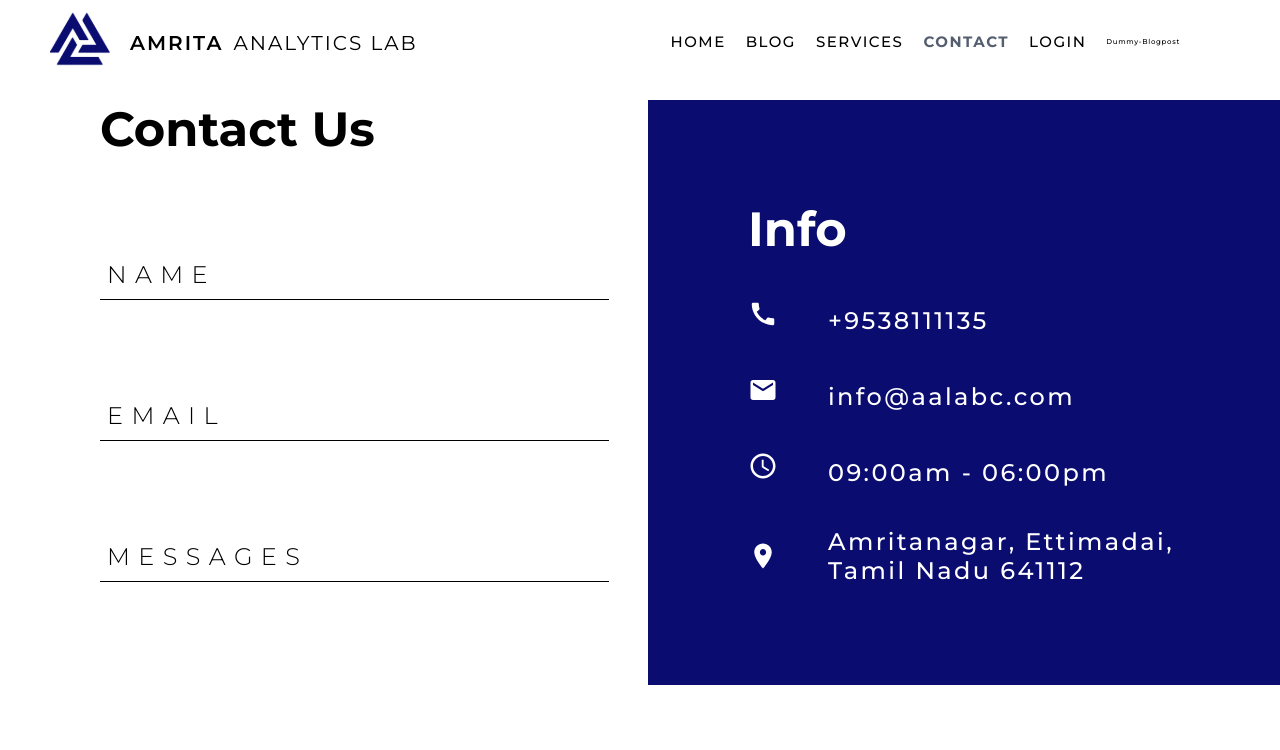
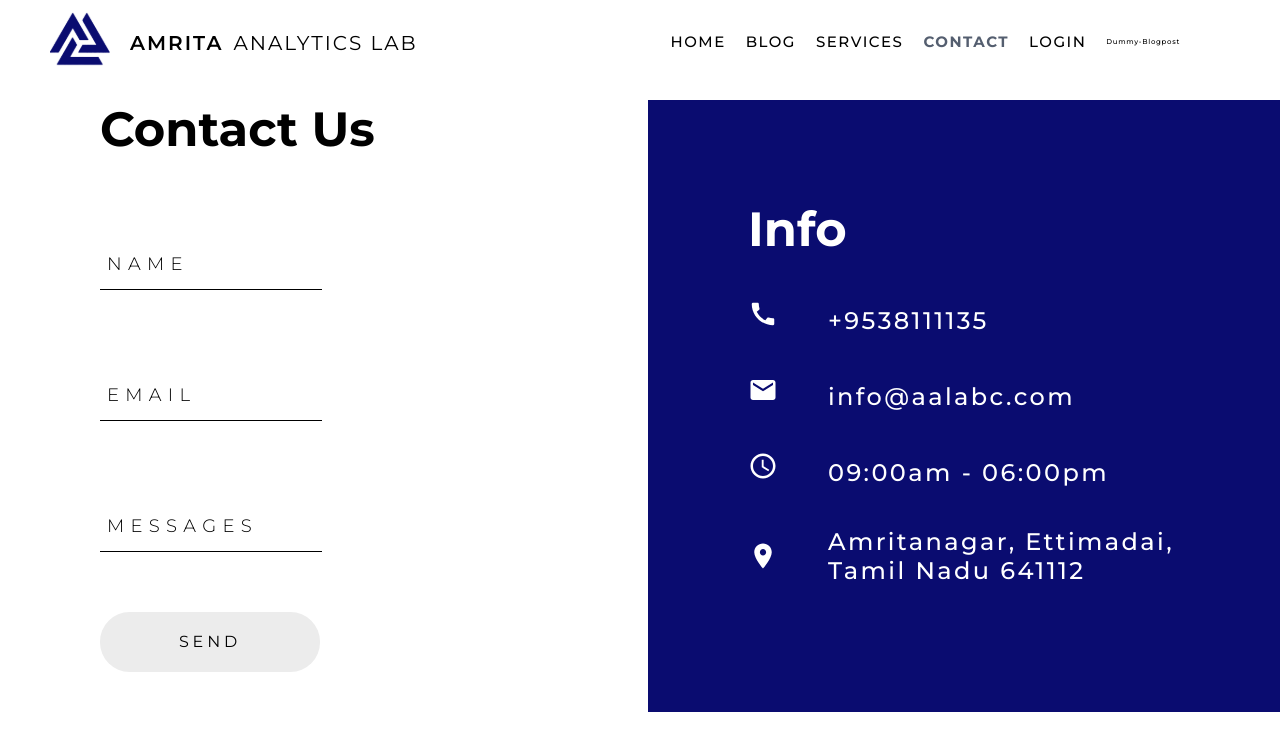
Before and after one commit to rohith4pr/Amrita-Analytics-Lab, a React (Create React App) app: page /contact in a window 1280 px wide. Shown: the top 750 px of the page. Built offline with nearby package versions, Linux system fonts and the light colour scheme.

Commit message:
contact page small update

```diff
--- a/src/App.css
+++ b/src/App.css
@@ -391,15 +391,14 @@ nav li {
   font-family: 'Montserrat';
   font-style: normal;
   font-weight: 300;
-  font-size: 24px;
+  font-size: 18px;
   line-height: 29px;
   letter-spacing: 0.35em;
   color: #000000;
-  margin-top: 100px;
+  margin-top: 90px;
   margin-left: 100px;
   padding-bottom: 10px;
   padding-left: 7px;
-  width: 500px;
   border: none;
 }
 
@@ -541,6 +540,28 @@ img {
   color: #000000;
   padding: 20px;
   width: 180px;
+}
+.buttonstuffSend{
+  border-radius: 20px;
+  margin-left: 100px;
+  margin-top: 60px;
+  margin-bottom: 40px;
+  text-align: center;
+  background: #ECECEC;
+  border-radius: 29.5px;
+  font-family: 'Montserrat';
+  font-style: normal;
+  font-weight: 400;
+  font-size: 16px;
+  line-height: 20px;
+  letter-spacing: 0.24em;
+  color: #000000;
+  padding: 20px;
+  width: 180px;
+}
+.buttonstuffSend:hover{
+  cursor: pointer;
+  background: #d1d1d1;
 }
 input.contactUsEle::-webkit-input-placeholder {
   color: black;
--- a/src/pages/ContactPage.js
+++ b/src/pages/ContactPage.js
@@ -26,7 +26,9 @@ const ContactPage = () => {
                     <div>
                         <input style={{borderBottom: '1px solid #000000'}}type="email" className='contactUsEle' placeholder="MESSAGES" name="name" id='messages' required />
                     </div>
-
+                    <div className='buttonstuffSend'>
+                        SEND
+                    </div>
 
                 </div>
 
```
